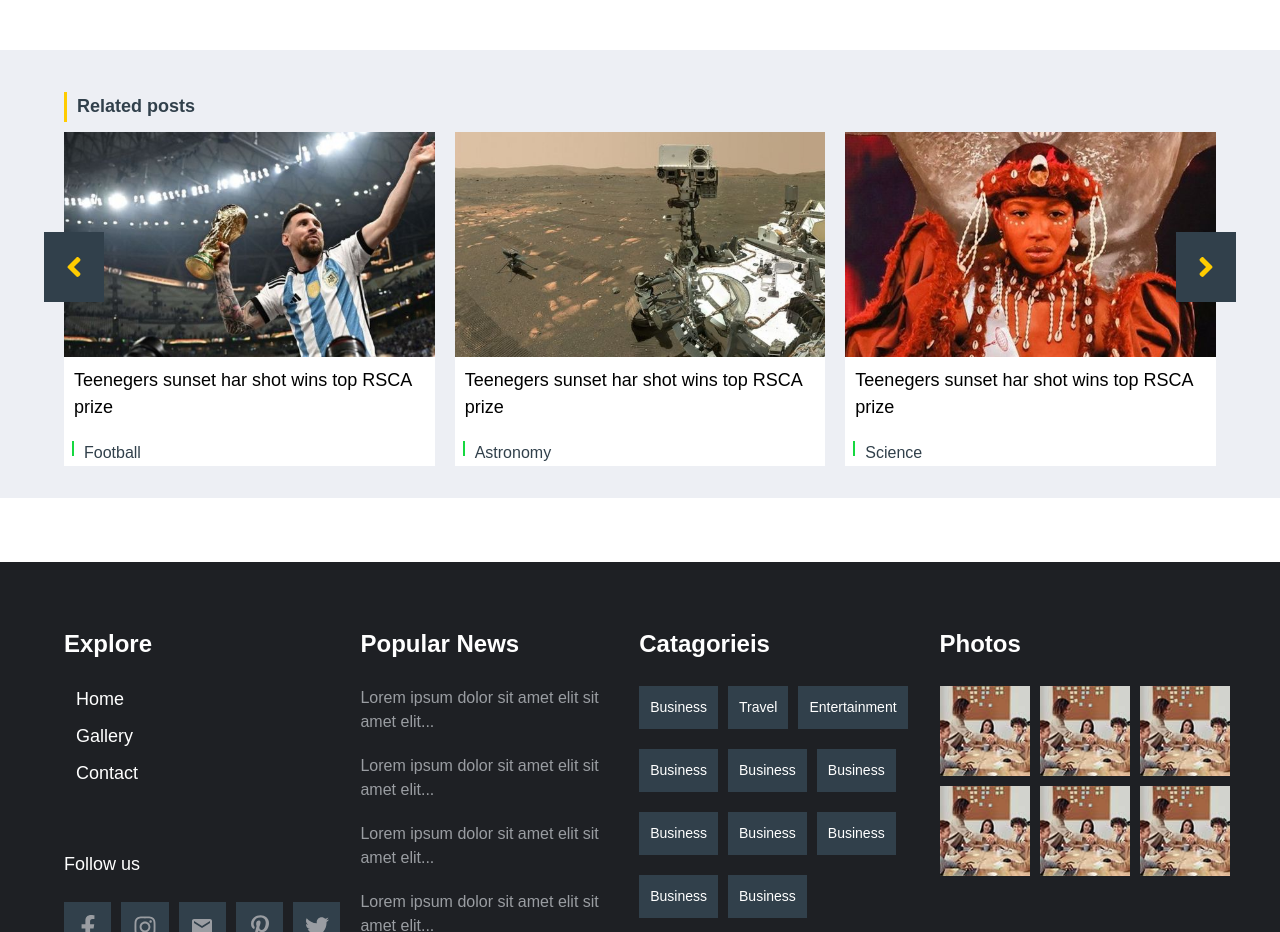
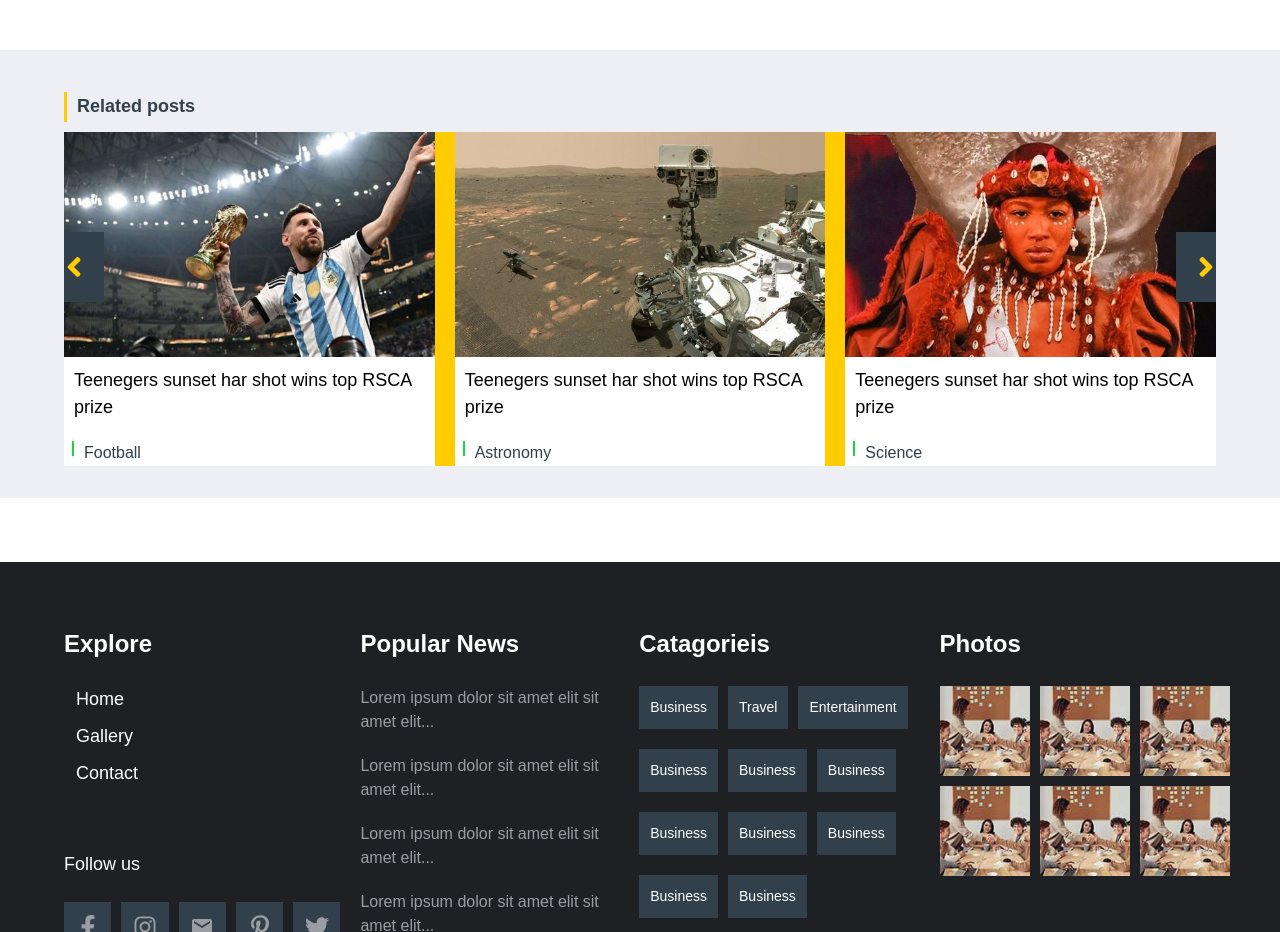
Before and after one commit to Sagni-prog/News-website, a React (Create React App) app: page /post in a window 1280 px wide. Shown: the part 3300-4232 px from the top of the page. Built offline with nearby package versions, Linux system fonts and the light colour scheme.

Commit message:
related post slider

```diff
--- a/src/components/Sidebar/sidebar.css
+++ b/src/components/Sidebar/sidebar.css
@@ -14,13 +14,11 @@
     height: 4.5rem;
     text-align: center;
     width: 50%;
-    /* border-right: none; */
 }
 .popular-box{
     position: relative;
   height: 4.5rem;
   width: 50%;
-  /* border-left: non e; */
 }
 .popular{
     z-index: 10;
--- a/src/components/related-posts/RelatedPost.js
+++ b/src/components/related-posts/RelatedPost.js
@@ -10,6 +10,7 @@ import { IoIosCamera } from 'react-icons/io'
 import { FaAngleLeft } from 'react-icons/fa'
 import { FaAngleRight } from 'react-icons/fa'
 import RelatedData from '../../constants/RelatedData'
+import './relatedPost.css'
 
 const RelatedPost = () => {
 
@@ -66,13 +67,15 @@ const RelatedPost = () => {
                   Related posts
               </h1>
           </div>
-      <div className='flex gap-2'>
+
+      <div className='overlay-hidden position-relative'>
+        <div className='bg-yellow flex gap-2'>
          {
             RelatedData.map((data,index) => (
 
          index===current &&
 
-            <div key={index} className={`related-card flex flex-col bg-white card-related position-relative ${left ? 'slide' : ''}`}>
+            <div key={index} className={`${left ? 'related-post-slide-left' : ''} related-card flex flex-col bg-white card-related position-relative ${left ? 'slide' : ''}`}>
                <div className='gallery-bottom-img-container  position-relative'>
                     <img src = {data.path} alt = ''/>
                 </div>
@@ -90,9 +93,9 @@ const RelatedPost = () => {
                               </div>
                           </div>
                      </div>
-                 <div className='left flex justfy-center align-center'>
+                 {/* <div className='left flex justfy-center align-center'>
                     <FaAngleLeft onClick={ slideLeft } className='color-yellow font-32' />
-                </div>
+                </div> */}
              </div>
 
 
@@ -105,7 +108,7 @@ const RelatedPost = () => {
             RelatedData.map((data,index) => (
 
          index===current2 &&
-            <div key={index} className='related-card flex flex-col bg-white card-related slide'>
+            <div key={index} className={`${left ? 'related-post-slide-left' : ''} related-card flex flex-col bg-white card-related slide`}>
                <div className='gallery-bottom-img-container  position-relative'>
                     <img src = {data.path} alt = ''/>
                 </div>
@@ -131,7 +134,7 @@ const RelatedPost = () => {
             RelatedData.map((data,index) => (
 
          index===current3 &&
-            <div key={index} className='related-card flex flex-col bg-white card-related position-relative slide'>
+            <div key={index} className={`${left ? 'related-post-slide-left' : ''} related-card flex flex-col bg-white card-related  slide`}>
                <div className='gallery-bottom-img-container  position-relative'>
                     <img src = {data.path} alt = ''/>
                 </div>
@@ -149,16 +152,25 @@ const RelatedPost = () => {
                               </div>
                           </div>
                       </div>
-                  <div className='right flex justfy-center align-center'>
+                  {/* <div className='right flex justfy-center align-center'>
                      <FaAngleRight onClick={slideRight} className='color-yellow font-32' />
-                  </div>
+                  </div> */}
              </div>
               )
             )
         }
+           <div className='left flex justfy-center align-center'>
+              <FaAngleLeft onClick={ slideLeft } className='color-yellow font-32' />
             </div>
 
+            <div className='right flex justfy-center align-center'>
+                 <FaAngleRight onClick={slideRight} className='color-yellow font-32' />
+           </div>
+     </div>
 
+
+
+     </div>
        </div>
 
        {/* for responsive */}
--- /dev/null
+++ b/src/components/related-posts/relatedPost.css
@@ -0,0 +1,16 @@
+.related-post-slide-left{
+     animation: slide-left;
+     animation-duration: .7s;
+}
+.related-post-slide-right{
+
+}
+
+@keyframes slide-left {
+    0%{
+        transform: translateX(-50%);
+    }
+    100%{
+        transform: translateX(0);
+    }
+}
--- a/src/index.css
+++ b/src/index.css
@@ -1349,3 +1349,7 @@ ul{
 .related-resp{
     display: none;
 }
+
+.overlay-hidden{
+    overflow: hidden;
+}
```
